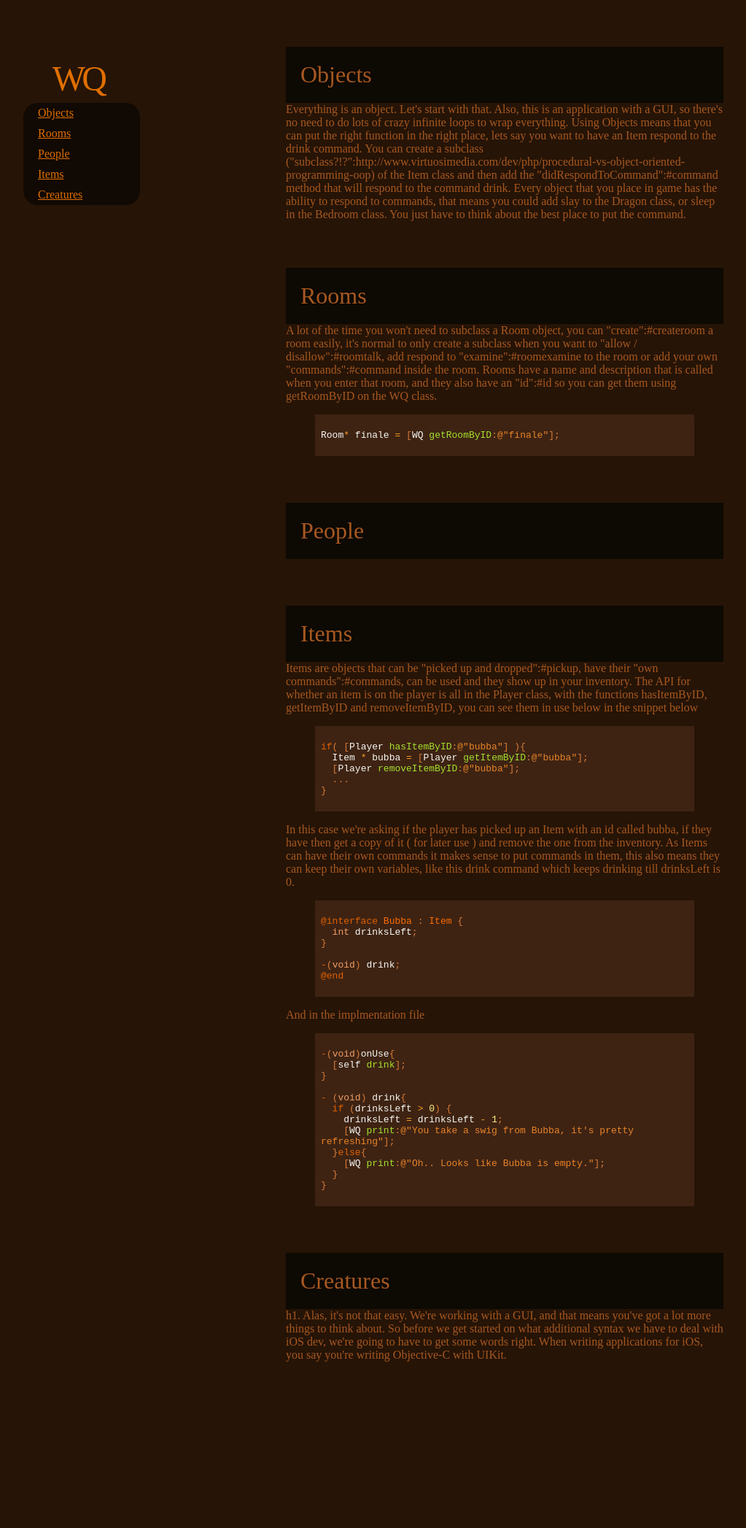
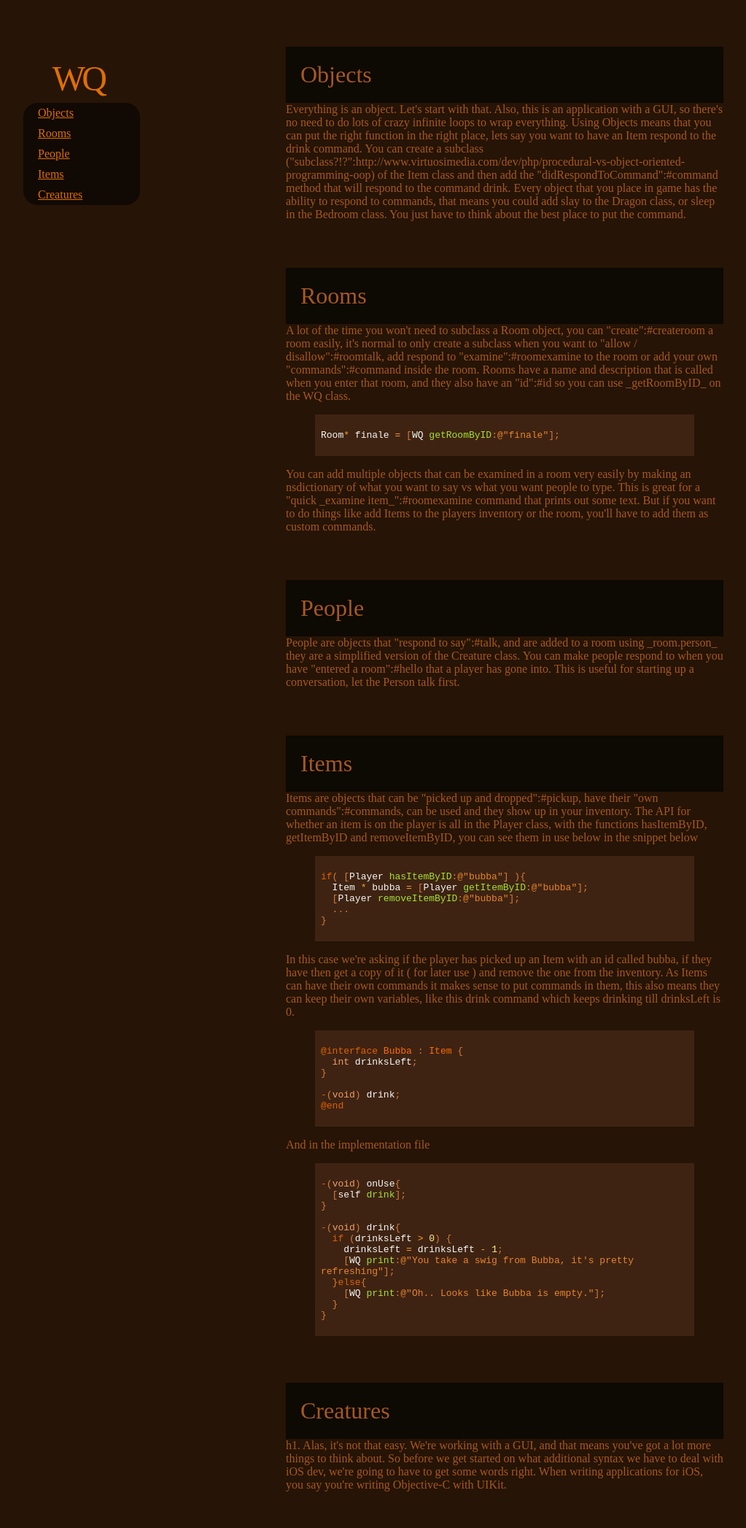
Before and after one commit to orta/WibbleQuest, a Jekyll site: the page built from docs.html, in a window 1280 px wide. Shown: the whole page at 73% size, without its empty margins (28-1051 px from the left). Built offline with Jekyll 4.4.1, drawn with Linux system fonts in a browser that asks for light colours; nearby versions of some CDN libraries; Markdown is read by kramdown in place of the engine named in the settings; before the commit the page ends 1916 px from its top, so only the background shows below that.

Commit message:
people documentation

```diff
--- a/_posts/2011-01-26-Items.textile
+++ b/_posts/2011-01-26-Items.textile
@@ -29,14 +29,14 @@ As Items can have their own commands it makes sense to put commands in them, thi
 @end
 {% endhighlight %}
 
-And in the implmentation file
+And in the implementation file
 
 {% highlight objc %}
--(void)onUse{
+-(void) onUse{
   [self drink];
 }
 
-- (void) drink{
+-(void) drink{
   if (drinksLeft > 0) {
     drinksLeft = drinksLeft - 1;
     [WQ print:@"You take a swig from Bubba, it's pretty refreshing"];
--- a/_posts/2011-01-26-People.textile
+++ b/_posts/2011-01-26-People.textile
@@ -1,3 +1,5 @@
 ---
 title: "People"
 ---
+
+People are objects that "respond to say":#talk, and are added to a room using _room.person_ they are a simplified version of the Creature class. You can make people respond to when you have "entered a room":#hello that a player has gone into. This is useful for starting up a conversation, let the Person talk first.
--- a/_posts/2011-01-26-rooms.textile
+++ b/_posts/2011-01-26-rooms.textile
@@ -4,8 +4,10 @@ title: "Rooms"
 
 A lot of the time you won't need to subclass a Room object, you can "create":#createroom a room easily, it's normal to only create a subclass when you want to "allow / disallow":#roomtalk, add respond to "examine":#roomexamine to the room or add your own "commands":#command inside the room.
 
-Rooms have a name and description that is called when you enter that room, and they also have an "id":#id so you can get them using getRoomByID on the WQ class.
+Rooms have a name and description that is called when you enter that room, and they also have an "id":#id so you can use _getRoomByID_ on the WQ class.
 
 {% highlight objc %}
 Room* finale = [WQ getRoomByID:@"finale"];
 {% endhighlight %}
+
+You can add multiple objects that can be examined in a room very easily by making an nsdictionary of what you want to say vs what you want people to type. This is great for a "quick _examine item_":#roomexamine command that prints out some text. But if you want to do things like add Items to the players inventory or the room, you'll have to add them as custom commands.
--- a/_posts/22-11-2010-Quickies.textile
+++ b/_posts/22-11-2010-Quickies.textile
@@ -89,18 +89,18 @@ You can use teleport to room with ID, make sure to have done [wq addRoom: room]
 
 h3(#roomexamine). Make it possible to examine things in the room
 
-You need to subclass the Room object and add the method dictionaryForExamine. For example, this one says something if you write "examine clothes" in the room.
+You need to subclass the Room object and add the method _dictionaryForExamine_. For example, this one says something if you write "examine clothes" in the room.
 
 {% highlight objc %}
 -(NSDictionary*)dictionaryForExamine {
 return [NSDictionary dictionaryWithObjectsAndKeys:
-@"The pile of clothes are covered in sweat, you don't really want to touch it", @"clothes",
+@"The clothes are sweaty, you don't really want to touch them", @"clothes",
 nil];
 }
 {% endhighlight %}
 
 
-h3. Add a Person to talk to in a room
+h3(#say). Add a Person to talk to you in a room
 
 Create the person's class, as a subclass of Person
 Make them respond to words that are said by using
--- a/docs.html
+++ b/docs.html
@@ -77,7 +77,9 @@ layout: nil
   }
 
   h3{
+    font-weight: normal;
     margin-top: 2em;
+    color:#D65B00;
   }
 
   section header{
```
